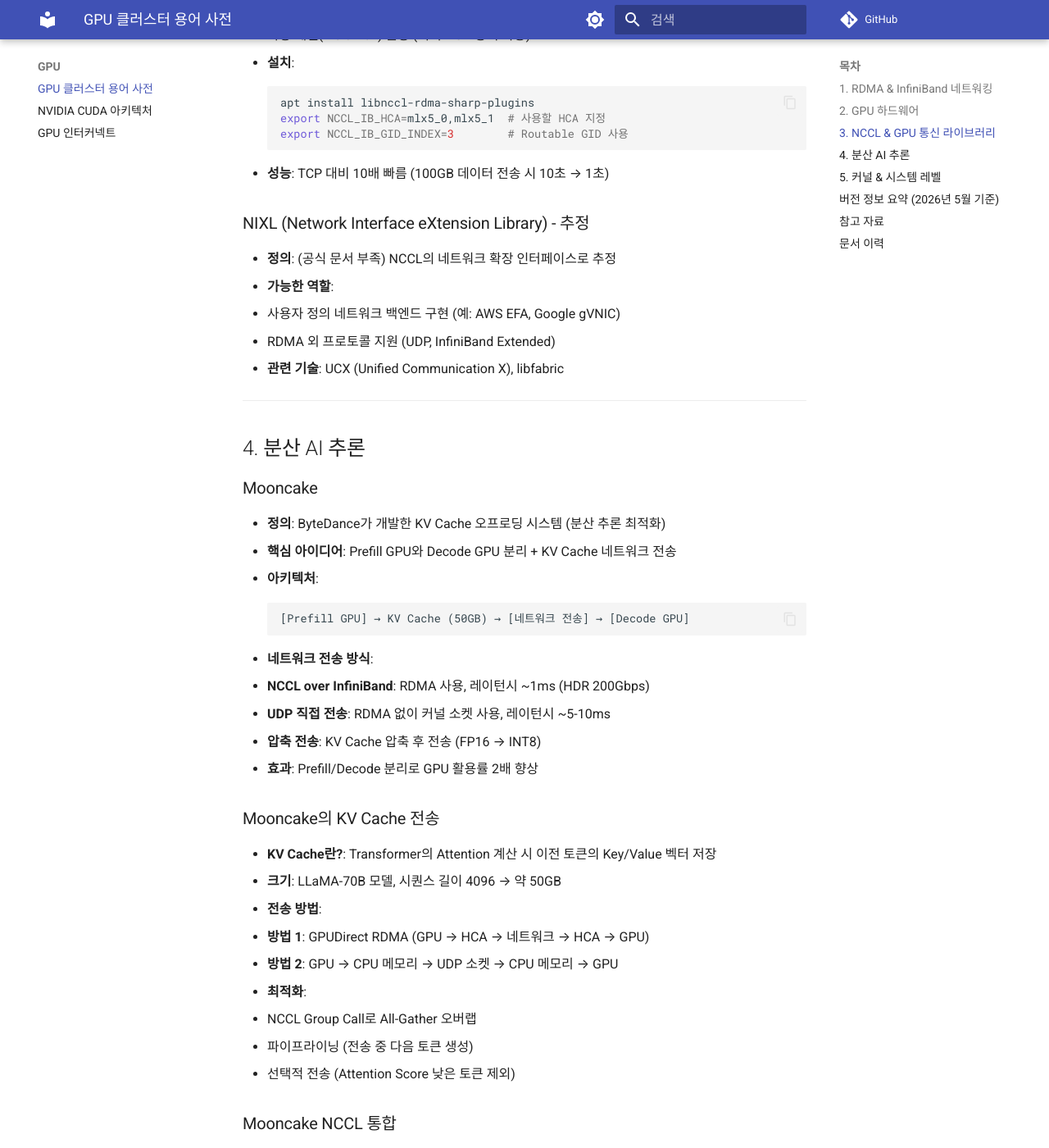
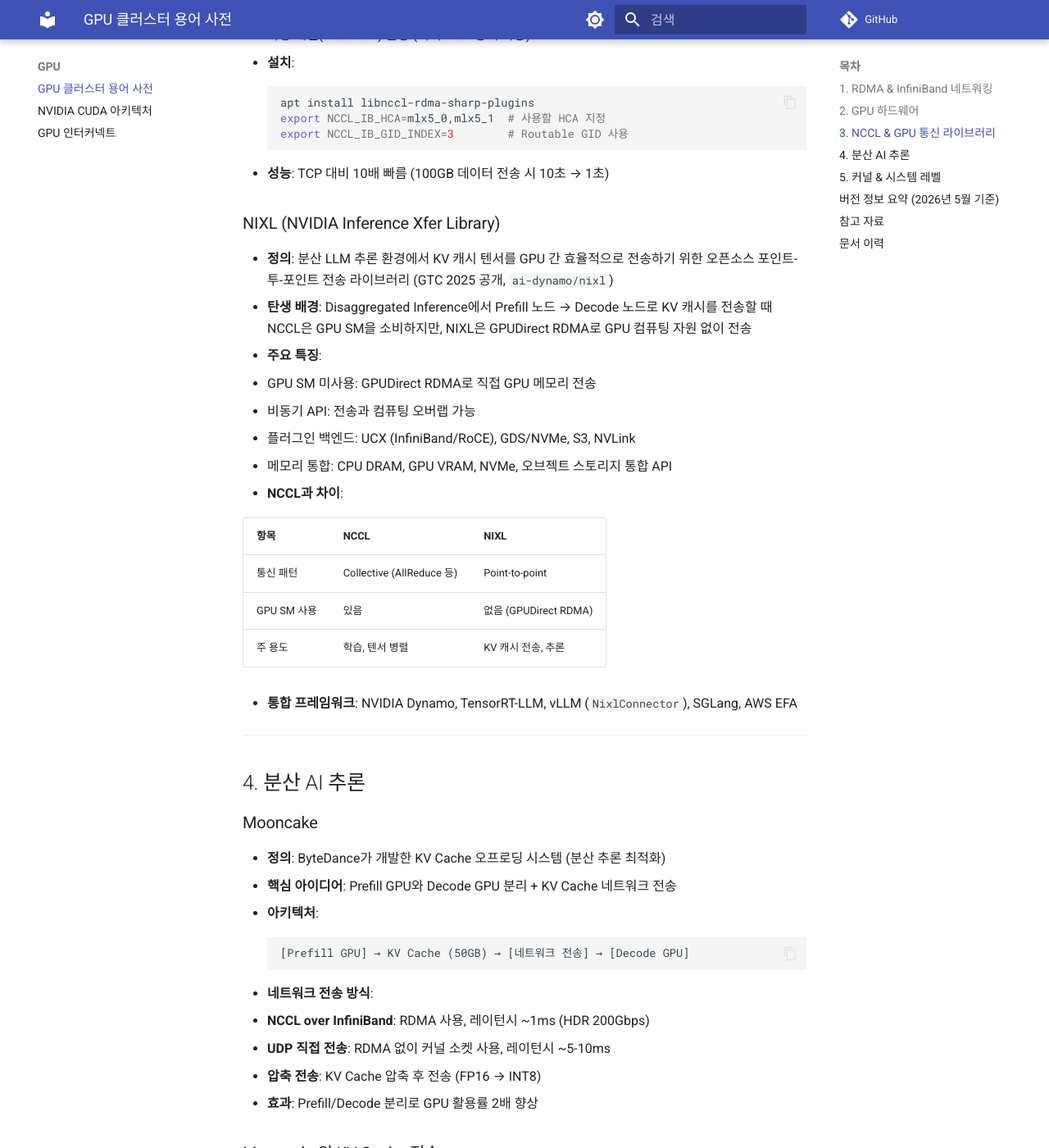
Before and after one commit to juwon8891/juwon8891.github.io, an MkDocs documentation site: the page built from docs/gpu/gpu-cluster-glossary.md, in a window 1280 px wide and 1400 px high, scrolled down 11337 px. Shown: the whole window at 82% size. Built offline with MkDocs 1.6.1 and Material for MkDocs 9.7.7, drawn with Linux system fonts in a browser that asks for light colours; comment, search, counter and statistics services are not loaded.

Commit message:
fix: NIXL 정의 및 내용 최신화
- 전체 이름 수정: NVIDIA Interconnect Exchange Library → NVIDIA Inference Xfer Library
- 내용 전면 업데이트: KV 캐시 전송 목적, GPUDirect RDMA, NCCL 비교표, 통합 프레임워크 추가

Co-Authored-By: Claude Sonnet 4.6 <noreply@anthropic.com>

````diff
--- a/docs/gpu/gpu-cluster-glossary.md
+++ b/docs/gpu/gpu-cluster-glossary.md
@@ -368,12 +368,23 @@ __global__ void matmul(float *A, float *B, float *C, int N) {
   ```
 - **성능**: TCP 대비 10배 빠름 (100GB 데이터 전송 시 10초 → 1초)
 
-### NIXL (Network Interface eXtension Library) - 추정
-- **정의**: (공식 문서 부족) NCCL의 네트워크 확장 인터페이스로 추정
-- **가능한 역할**:
-  - 사용자 정의 네트워크 백엔드 구현 (예: AWS EFA, Google gVNIC)
-  - RDMA 외 프로토콜 지원 (UDP, InfiniBand Extended)
-- **관련 기술**: UCX (Unified Communication X), libfabric
+### NIXL (NVIDIA Inference Xfer Library)
+- **정의**: 분산 LLM 추론 환경에서 KV 캐시 텐서를 GPU 간 효율적으로 전송하기 위한 오픈소스 포인트-투-포인트 전송 라이브러리 (GTC 2025 공개, `ai-dynamo/nixl`)
+- **탄생 배경**: Disaggregated Inference에서 Prefill 노드 → Decode 노드로 KV 캐시를 전송할 때 NCCL은 GPU SM을 소비하지만, NIXL은 GPUDirect RDMA로 GPU 컴퓨팅 자원 없이 전송
+- **주요 특징**:
+  - GPU SM 미사용: GPUDirect RDMA로 직접 GPU 메모리 전송
+  - 비동기 API: 전송과 컴퓨팅 오버랩 가능
+  - 플러그인 백엔드: UCX (InfiniBand/RoCE), GDS/NVMe, S3, NVLink
+  - 메모리 통합: CPU DRAM, GPU VRAM, NVMe, 오브젝트 스토리지 통합 API
+- **NCCL과 차이**:
+
+  | 항목 | NCCL | NIXL |
+  |------|------|------|
+  | 통신 패턴 | Collective (AllReduce 등) | Point-to-point |
+  | GPU SM 사용 | 있음 | 없음 (GPUDirect RDMA) |
+  | 주 용도 | 학습, 텐서 병렬 | KV 캐시 전송, 추론 |
+
+- **통합 프레임워크**: NVIDIA Dynamo, TensorRT-LLM, vLLM (`NixlConnector`), SGLang, AWS EFA
 
 ---
 
````
